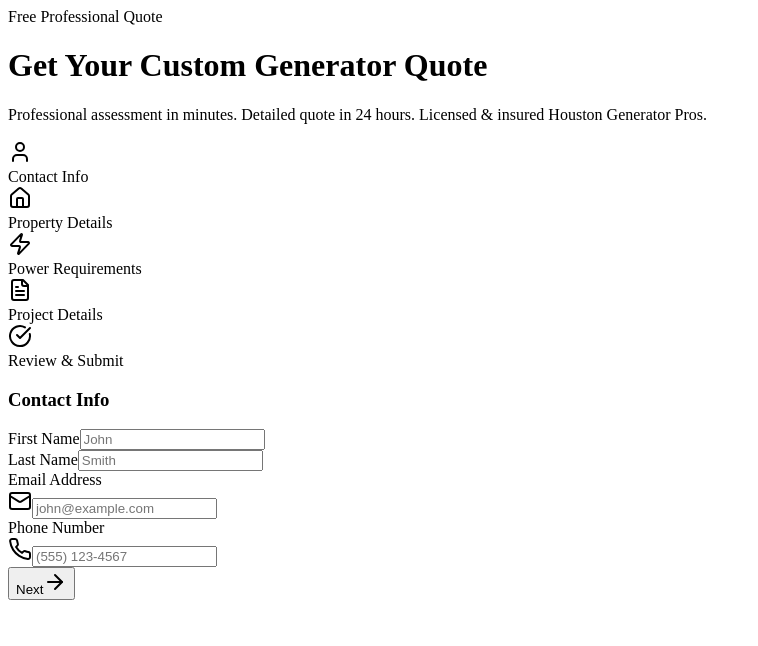
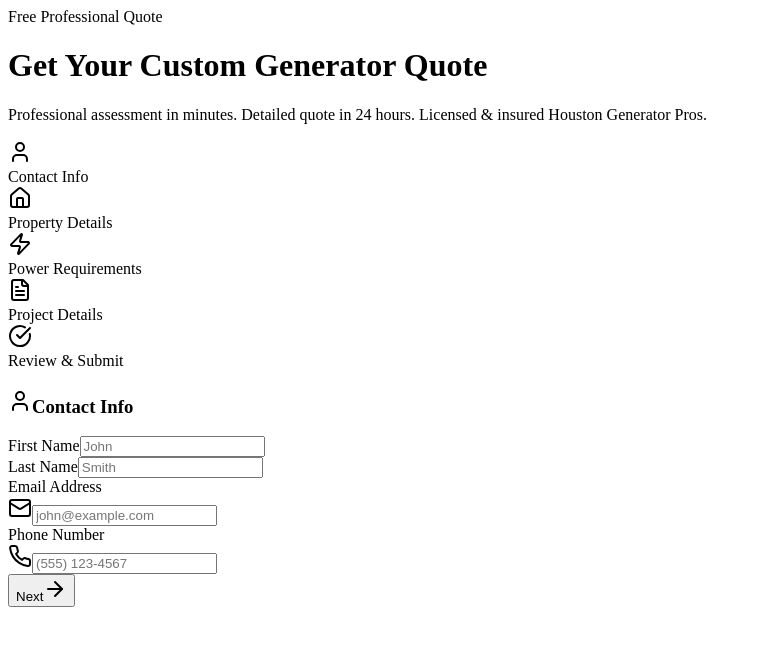
Before and after one commit to lovequestapp/genpro-power-nexus-37, a Next.js app: page /GetQuote in a window 1280 px wide. Shown: the top 646 px of the page, without its empty margins (0-758 px from the left). Built offline with nearby package versions, Linux system fonts and the light colour scheme.

Commit message:
Fix GetQuote.tsx error
Fixes a TypeScript error related to the `currentStepIcon` property in GetQuote.tsx.

```diff
--- a/src/pages/GetQuote.tsx
+++ b/src/pages/GetQuote.tsx
@@ -195,7 +195,7 @@ export default function GetQuote() {
     );
   }
 
-  const currentStepIcon = steps[currentStep - 1].icon;
+  const CurrentStepIcon = steps[currentStep - 1].icon;
 
   return (
     <div className="min-h-screen bg-gradient-to-br from-steel-50 to-white pt-24 pb-12">
@@ -250,7 +250,7 @@ export default function GetQuote() {
           <Card className="shadow-xl border-0 overflow-hidden">
             <CardHeader className="bg-gradient-to-r from-primary to-steel-700 text-white">
               <CardTitle className="flex items-center text-2xl">
-                <currentStepIcon className="w-6 h-6 mr-3" />
+                <CurrentStepIcon className="w-6 h-6 mr-3" />
                 {steps[currentStep - 1].title}
               </CardTitle>
             </CardHeader>
```
